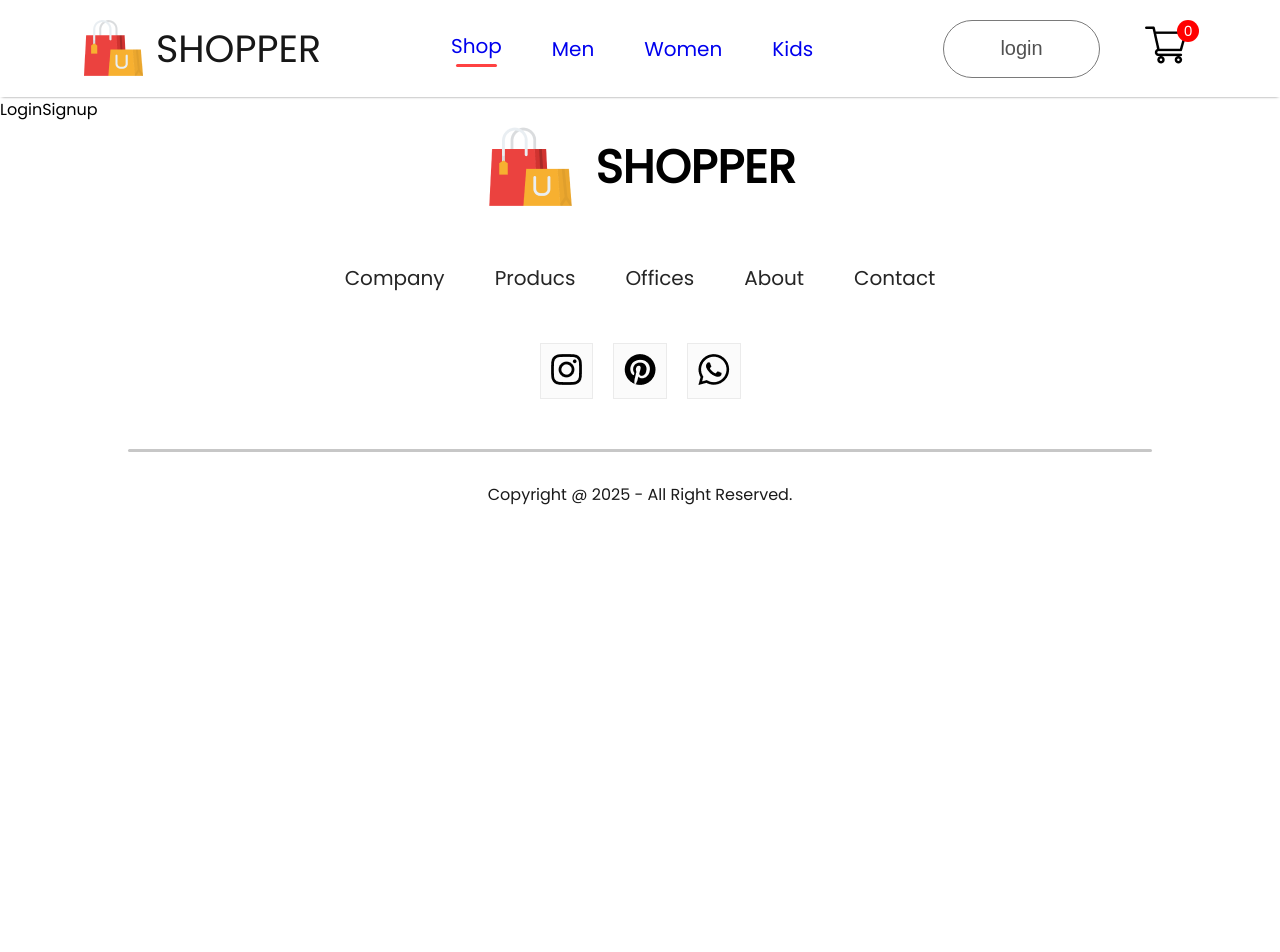
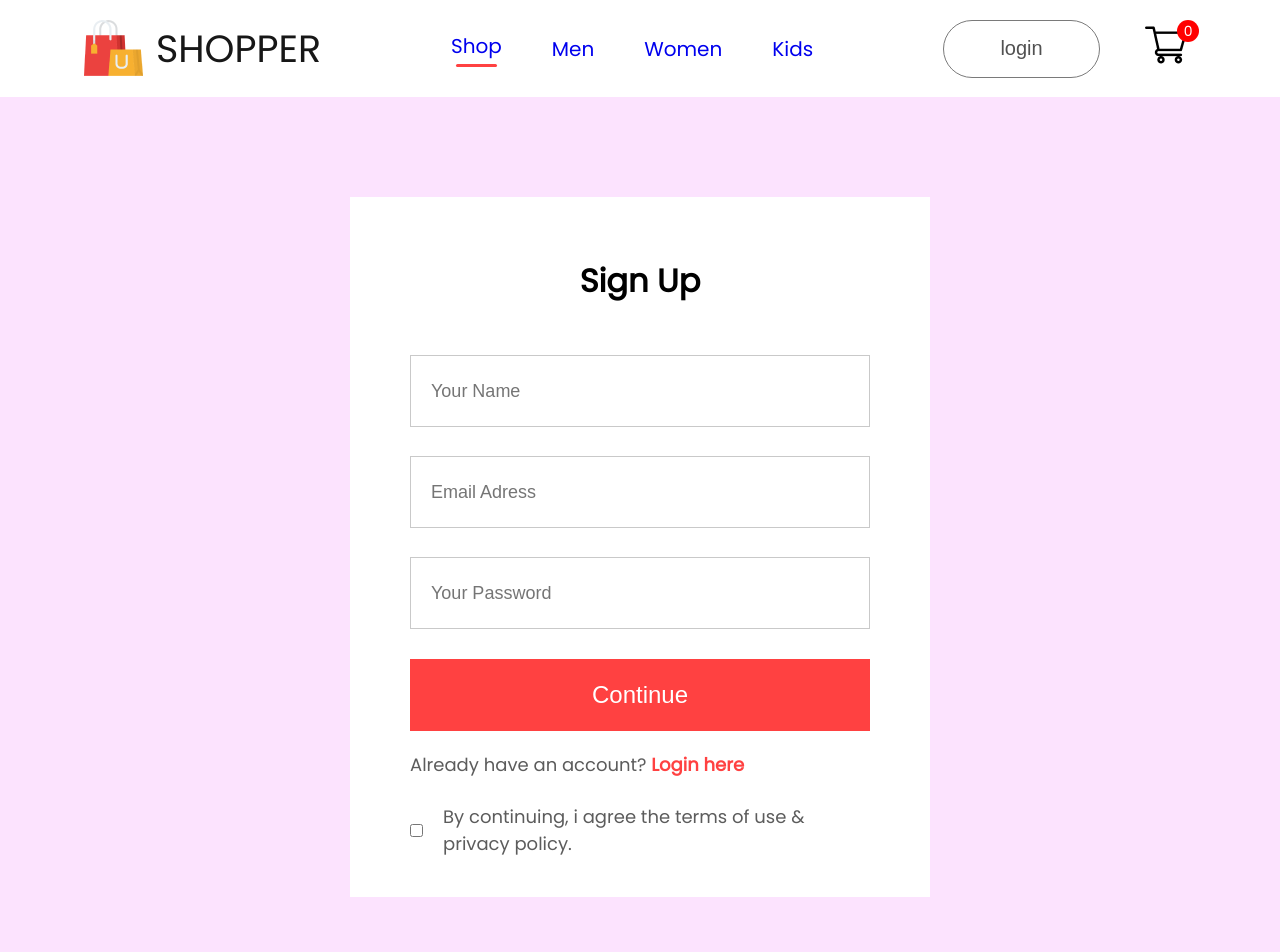
Before and after one commit to buiquocdat30/Ecommerce, a React (Create React App) app in the folder my-e-commerce/: page /login in a window 1280 px wide. Shown: the top 952 px of the page. Before the commit the page ends 800 px from the top, so only its background shows below. Built offline with nearby package versions, Linux system fonts and the light colour scheme.

Commit message:
Day 5 07032025 15h51 PM

```diff
--- a/my-e-commerce/src/App.js
+++ b/my-e-commerce/src/App.js
@@ -9,8 +9,9 @@
 import Product from './Pages/Product'
 import Cart from './Pages/Cart'
 import LoginSignup from './Pages/LoginSignup'
-
-
+import men_banner from './Components/Assets/banner_mens.png'
+import women_banner from './Components/Assets/banner_women.png'
+import kid_banner from './Components/Assets/banner_kids.png'
 
 function App() {
   return (
@@ -19,9 +20,9 @@
         <Navbar />
         <Routes>
           <Route path="/" element={<Shop />} />
-          <Route path="/mens" element={<ShopCategory category='men'/>} />
-          <Route path="/womens" element={<ShopCategory category='women'/>} />
-          <Route path="/kids" element={<ShopCategory category='kid'/>} />
+          <Route path="/mens" element={<ShopCategory banner={men_banner} category='men'/>} />
+          <Route path="/womens" element={<ShopCategory banner={women_banner} category='women'/>} />
+          <Route path="/kids" element={<ShopCategory banner={kid_banner} category='kid'/>} />
           <Route path="product" element={<Product />}>
             <Route path=":productId" element={<Product />} />
           </Route>
--- /dev/null
+++ b/my-e-commerce/src/Pages/CSS/LoginSignup.css
@@ -0,0 +1,72 @@
+.loginsignup {
+    width: 100%;
+    height: 100%;
+    background: #fce3fe;
+    padding: 100px 0;
+}
+
+.loginsignup-container {
+    width: 580px;
+    /* height: 700px; */
+    background: white;
+    margin: auto;
+    padding: 40px 60px;
+    display: flex;
+    flex-direction: column;
+}
+
+.loginsignup-container h1 {
+    margin: 20px 0;
+    text-align: center;
+}
+
+.loginsignup-container button{
+    width: 100%;
+    height: 72px;
+    color: white;
+    background: #ff4141;
+    margin-top: 30px;
+    border: none;
+    font-size: 24px;
+    font-weight: 500;
+    cursor: pointer;
+}
+
+.loginsignup-fields {
+    display: flex;
+    flex-direction: column;
+    gap: 29px;
+    margin-top: 30px;
+}
+
+.loginsignup-fields input {
+    height: 72px;
+    width: 100%;
+    padding-left: 20px;
+    border: 1px solid #c9c9c9;
+    outline: none;
+    color: #5c5c5c;
+    font-size: 18px;
+}
+
+.loginsignup-login {
+    margin-top: 20px;
+    color: #5c5c5c;
+    font-size: 18px;
+    font-weight: 500;
+}
+
+.loginsignup-login span{
+    color: #ff4141;
+    font-weight: 600;
+}
+
+.loginsignup-agree {
+    display: flex;
+    align-items: center;
+    margin-top: 25px;
+    gap: 20px;
+    color: #5c5c5c;
+    font-size: 18px;
+    font-weight: 500;
+}
--- /dev/null
+++ b/my-e-commerce/src/Pages/CSS/ShopCategory.css
@@ -0,0 +1,47 @@
+.shop-category {
+
+}
+
+.shopcategory-banner {
+    display: block;
+    margin: 30px auto;
+    width: 82%;
+}
+
+.shopcategory-indexSort {
+    display: flex;
+    margin: 0 170px;
+    justify-content: space-between;
+    align-items: center;
+}
+
+.shopcategory-indexSort p span {
+    font-weight: 600;
+}
+
+.shopcategory-sort {
+    padding: 10px 20px;
+    border-radius: 40px;
+    border: 1px solid #888;
+}
+
+.shopcategory-products {
+    margin: 20px 170px;
+    display: grid;
+    grid-template-columns: 1fr 1fr 1fr 1fr;
+    row-gap: 80px;
+}
+
+.shopcategory-loadmore{
+    display: flex;
+    justify-content: center;
+    align-items: center;
+    margin: 150px auto;
+    width: 233px;
+    height: 69px;
+    border-radius: 75px;
+    background: #ededed;
+    color: #787878;
+    font-size: 18px;
+    font-weight: 500;
+}
--- a/my-e-commerce/src/Pages/LoginSignup.jsx
+++ b/my-e-commerce/src/Pages/LoginSignup.jsx
@@ -1,7 +1,23 @@
 import React from "react";
+import './CSS/LoginSignup.css'
 
 const LoginSignup = () => {
-  return <div>LoginSignup</div>;
+  return <div className="loginsignup">
+    <div className="loginsignup-container">
+      <h1>Sign Up</h1>
+      <div className="loginsignup-fields">
+        <input type="text" placeholder="Your Name"/>
+        <input type="email" placeholder="Email Adress"/>
+        <input type="password" placeholder="Your Password"/>
+      </div>
+      <button>Continue</button>
+      <p className="loginsignup-login">Already have an account? <span>Login here</span></p>
+      <div className="loginsignup-agree">
+        <input type="checkbox" name="" id=""/>
+        <p>By continuing, i agree the terms of use & privacy policy.</p>
+      </div>
+    </div>
+  </div>;
 };
 
 export default LoginSignup;
--- a/my-e-commerce/src/Pages/ShopCategory.jsx
+++ b/my-e-commerce/src/Pages/ShopCategory.jsx
@@ -1,8 +1,47 @@
-import React from "react";
+import React, { useContext } from "react";
+import "./CSS/ShopCategory.css";
+import { ShopContext } from '../Context/ShopContext';
+import Item from "../Components/Item/Item";
+import dropdown_icon from "../Components/Assets/dropdown_icon.png";
 
-const ShopCategory = () => {
-  return <div className="shop-category">
+const ShopCategory = (props) => {
+  const {all_product} = useContext(ShopContext);
 
-  </div>;
+  return (
+    <div className="shop-category">
+      <img className="shopcategory-banner" src={props.banner} alt="" />
+      <div className="shopcategory-indexSort">
+        <p>
+          <span>Showing 1-12</span> out of 36 Products
+        </p>
+        <div className="shopcategory-sort">
+          Sort by <img src={dropdown_icon} alt="" />
+        </div>
+      </div>
+      <div className="shopcategory-products">
+        {all_product.map((item, index) => {
+          if (props.category === item.category) {
+            return (
+              <Item
+                key={index}
+                id={item.id}
+                name={item.name}
+                image={item.image}
+                new_price={item.new_price}
+                old_price={item.old_price}
+              />
+            );
+          }
+          else {
+            return null
+          }
+        })}
+      </div>
+      <div className="shopcategory-loadmore">
+        Explore More
+      </div>
+    </div>
+
+  );
 };
 export default ShopCategory;
```
